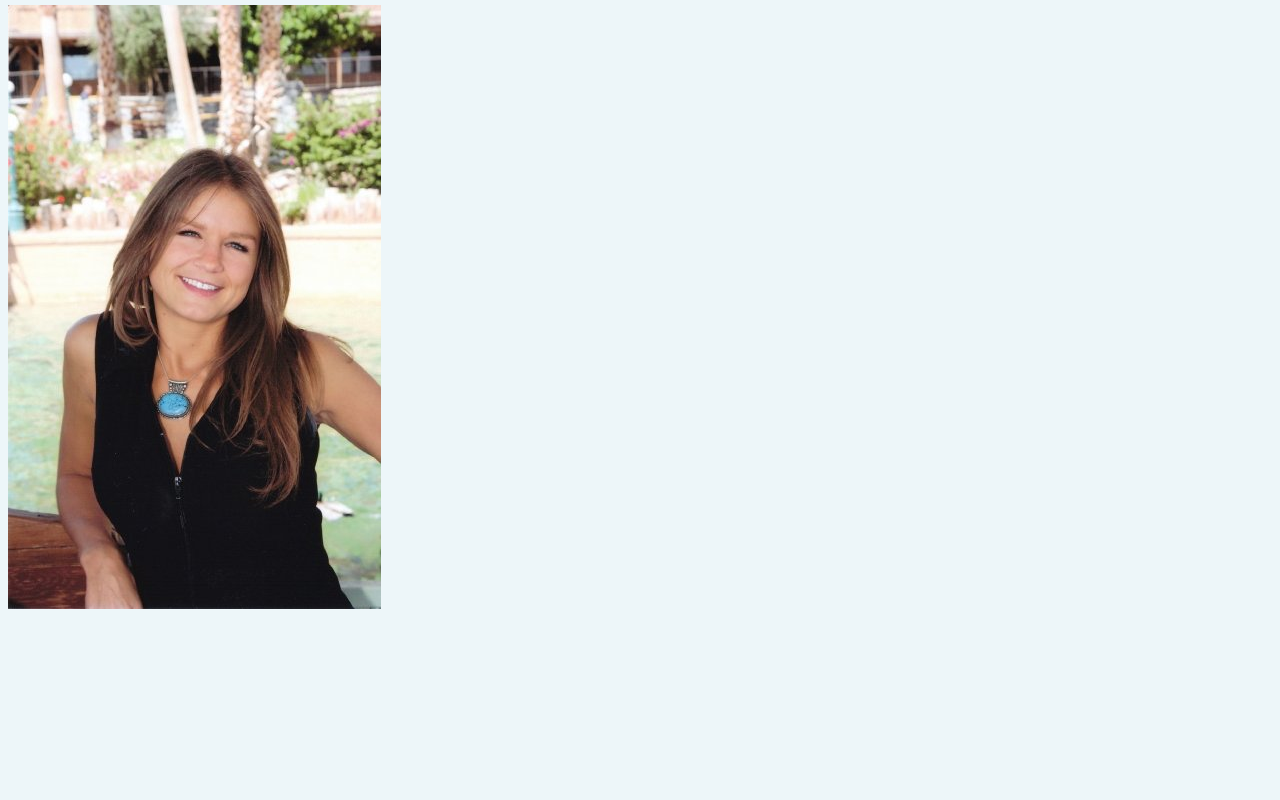
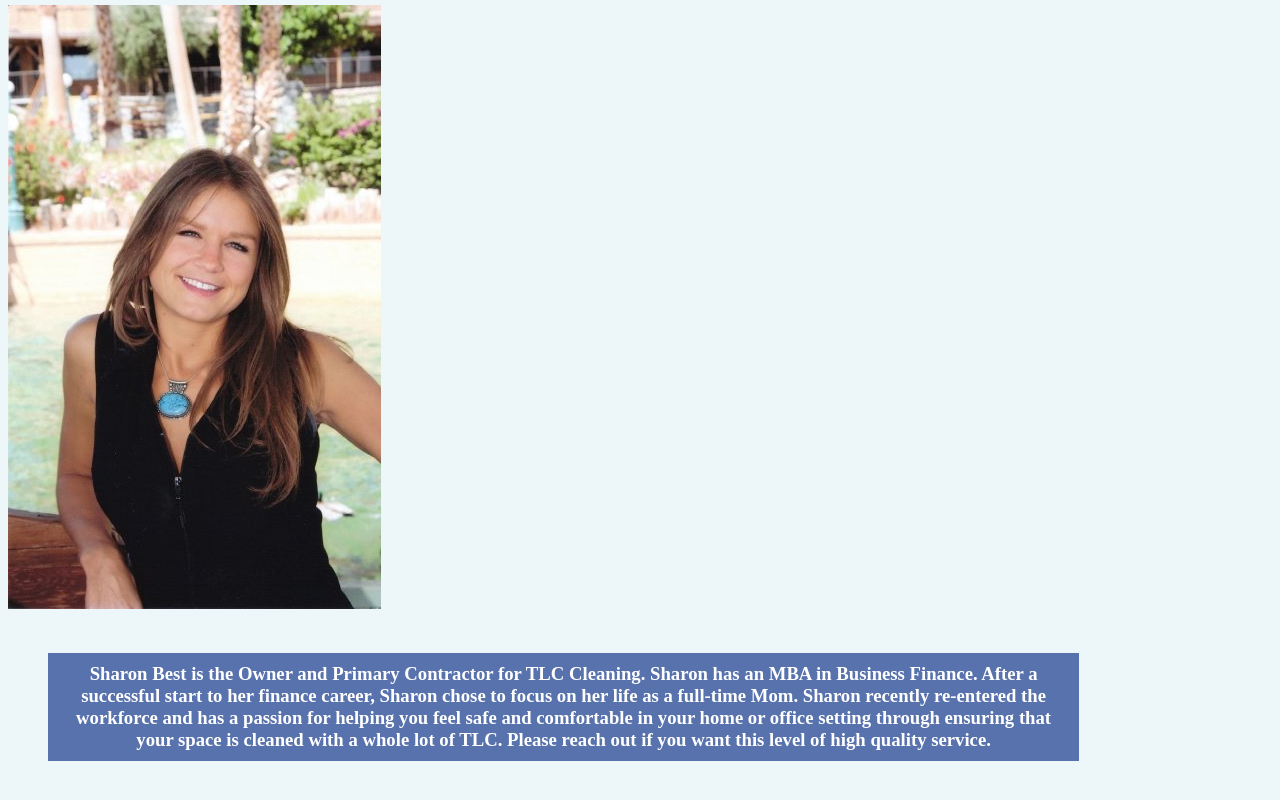
Before and after one commit to Amanda-Barlow/TLCCleaning, a React (Create React App) app: page /about in a window 1280 px wide. Shown: the part 264-1064 px from the top of the page. Before the commit the page ends 885 px from the top, so only its background shows below. Built offline with nearby package versions, Linux system fonts and the light colour scheme.

Commit message:
Added Blurb

```diff
--- a/src/components/About.js
+++ b/src/components/About.js
@@ -6,6 +6,7 @@ function AboutMe(props) {
         <div className='Sharon'>
             <h2>TLC Cleaning Team</h2>
             <img src={Sharon} alt="Sharon" />
+            <h3>Sharon Best is the Owner and Primary Contractor for TLC Cleaning.  Sharon has an MBA in Business Finance.  After a successful start to her finance career, Sharon chose to focus on her life as a full-time Mom. Sharon recently re-entered the workforce and has a passion for helping you feel safe and comfortable in your home or office setting through ensuring that your space is cleaned with a whole lot of TLC.  Please reach out if you want this level of high quality service.</h3>
         </div>
     );
 }
```
